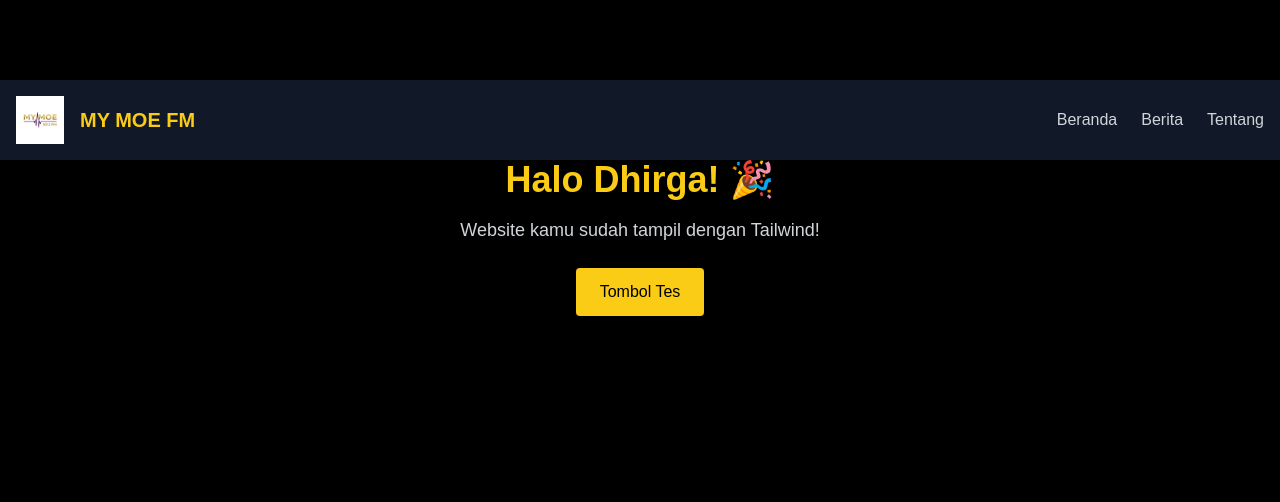
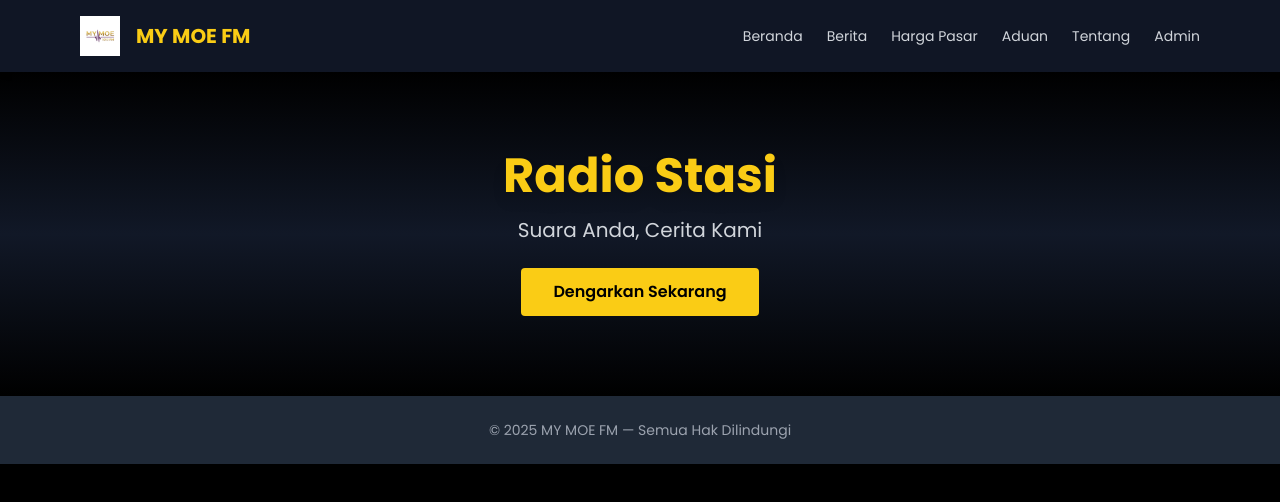
Before and after one commit to Papsall17/MyMoeFM, a website: page index.html in a window 1280 px wide. Drawn offline with nearby package versions, Linux system fonts and the light colour scheme.

Commit message:
Update index.html

```diff
--- a/index.html
+++ b/index.html
@@ -1,28 +1,56 @@
 <!DOCTYPE html>
 <html lang="id">
   <head>
-    <header class="flex items-center justify-between p-4 bg-gray-900">
-  <div class="flex items-center space-x-4">
-    <img src="logo.png" alt="Logo MY MOE FM" class="h-12 w-auto">
-    <h1 class="text-yellow-400 text-xl font-bold">MY MOE FM</h1>
-  </div>
-  <nav class="hidden md:flex space-x-6 text-gray-300">
-    <a href="#" class="hover:text-yellow-400">Beranda</a>
-    <a href="#" class="hover:text-yellow-400">Berita</a>
-    <a href="#" class="hover:text-yellow-400">Tentang</a>
-  </nav>
-</header>
     <meta charset="UTF-8" />
     <meta name="viewport" content="width=device-width, initial-scale=1.0" />
     <title>MY MOE FM</title>
+
+    <!-- Tailwind CSS CDN -->
     <script src="https://cdn.tailwindcss.com"></script>
+
+    <!-- Google Fonts: Poppins -->
+    <link href="https://fonts.googleapis.com/css2?family=Poppins:wght@400;600;700&display=swap" rel="stylesheet" />
+
+    <!-- Custom Font Setup -->
     <style>
-      body { font-family: sans-serif; }
+      body { font-family: 'Poppins', sans-serif; }
     </style>
   </head>
-  <body class="bg-black text-white text-center py-20">
-    <h1 class="text-4xl font-bold text-yellow-400 mb-4">Halo Dhirga! 🎉</h1>
-    <p class="text-lg text-gray-300">Website kamu sudah tampil dengan Tailwind!</p>
-    <a href="#" class="mt-6 inline-block px-6 py-3 bg-yellow-400 text-black rounded hover:bg-yellow-300 transition">Tombol Tes</a>
+
+  <body class="bg-black text-white">
+
+    <!-- Header -->
+    <header class="sticky top-0 z-50 bg-gray-900 bg-opacity-95 shadow-md">
+      <div class="max-w-6xl mx-auto px-4 py-4 flex items-center justify-between">
+        <div class="flex items-center space-x-4">
+          <!-- Logo from root folder -->
+          <img src="logo.png" alt="Logo MY MOE FM" class="h-10 w-auto" />
+          <span class="text-yellow-400 font-bold text-xl">MY MOE FM</span>
+        </div>
+        <nav class="hidden md:flex space-x-6 text-gray-300 text-sm font-medium">
+          <a href="#" class="hover:text-yellow-400">Beranda</a>
+          <a href="#" class="hover:text-yellow-400">Berita</a>
+          <a href="#" class="hover:text-yellow-400">Harga Pasar</a>
+          <a href="#" class="hover:text-yellow-400">Aduan</a>
+          <a href="#" class="hover:text-yellow-400">Tentang</a>
+          <a href="#" class="hover:text-yellow-400">Admin</a>
+        </nav>
+      </div>
+    </header>
+
+    <!-- Hero Section -->
+    <section class="text-center py-20 bg-gradient-to-b from-black via-gray-900 to-black">
+      <h1 class="text-5xl font-bold text-yellow-400 mb-4 drop-shadow-lg">Radio Stasi</h1>
+      <p class="text-xl text-gray-300 mb-6">Suara Anda, Cerita Kami</p>
+      <a href="#play" class="inline-block px-8 py-3 bg-yellow-400 text-black font-semibold rounded hover:bg-yellow-300 transition">
+        Dengarkan Sekarang
+      </a>
+    </section>
+
+    <!-- Footer -->
+    <footer class="bg-gray-800 py-6 text-center text-sm text-gray-400">
+      © 2025 MY MOE FM — Semua Hak Dilindungi
+    </footer>
+
   </body>
 </html>
```
